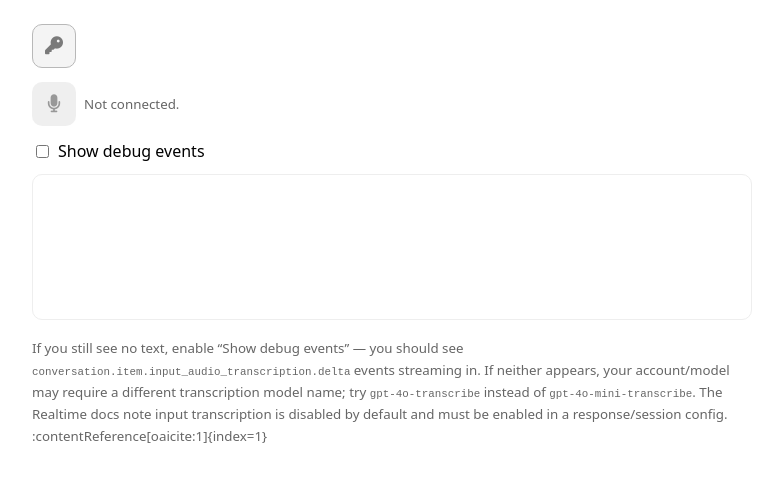
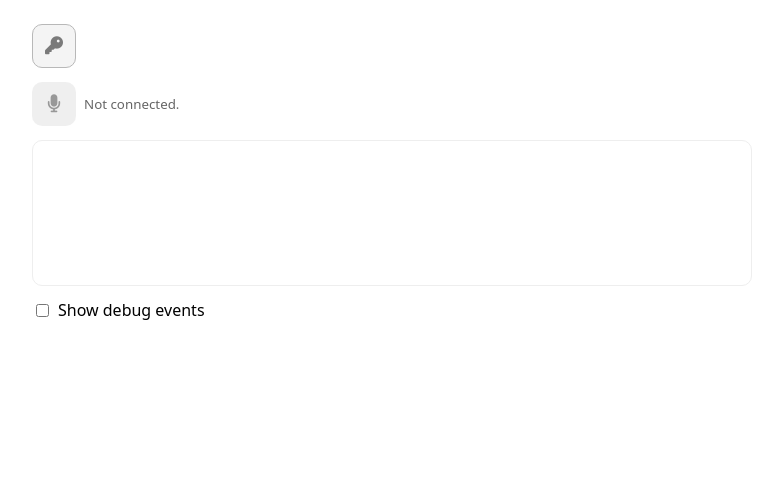
Before and after one commit to gessulat/transcription, a plain HTML site: page index.html in a window 1280 px wide. Shown: the whole page, without its empty margins (248-1031 px from the left). Drawn offline with Linux system fonts and the light colour scheme.

Commit message:
✨ rearrange and cleanup

```diff
--- a/index.html
+++ b/index.html
@@ -52,15 +52,12 @@
     <small id="status">Not connected.</small>
   </div>
 
+ <pre id="out"></pre>
   <label class="debug-toggle">
     <input type="checkbox" id="debug" /> Show debug events
   </label>
-  <pre id="out"></pre>
   <pre id="log"></pre>
 
-  <p><small>
-    If you still see no text, enable “Show debug events” — you should see <code>conversation.item.input_audio_transcription.delta</code> events streaming in. If neither appears, your account/model may require a different transcription model name; try <code>gpt-4o-transcribe</code> instead of <code>gpt-4o-mini-transcribe</code>. The Realtime docs note input transcription is disabled by default and must be enabled in a response/session config. :contentReference[oaicite:1]{index=1}
-  </small></p>
 
   <script src="app.js" defer></script>
 </body>
```
